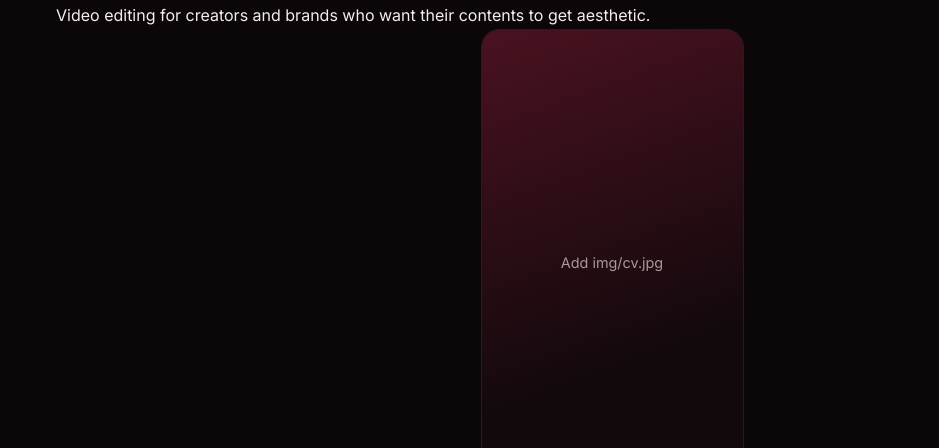
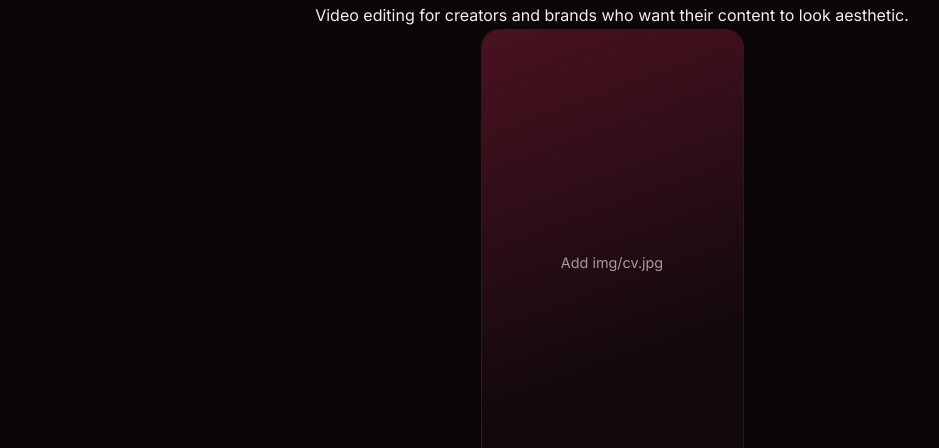
Before and after one commit to subzeroproject/video-editor, a plain HTML site: page index.html in a window 1280 px wide. Shown: the part 652-1100 px from the top of the page, without its empty margins (28-967 px from the left). Drawn offline with Linux system fonts and the light colour scheme; a web font is replaced by a local one.

Commit message:
Update index.html

```diff
--- a/index.html
+++ b/index.html
@@ -99,7 +99,7 @@ dialog::backdrop{background:#000d}
 
 <main class="wrap">
   <h2 style="text-align:center">About me</h2>
-  <p>Video editing for creators and brands who want their contents to get aesthetic.</p>
+  <p style="text-align:center">Video editing for creators and brands who want their content to look aesthetic.</p>
   <div class="cvrow" id="cv"></div>
 
   <h2 id="works">Youtube work</h2>
```
